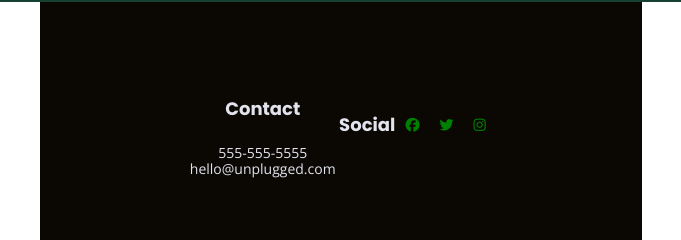
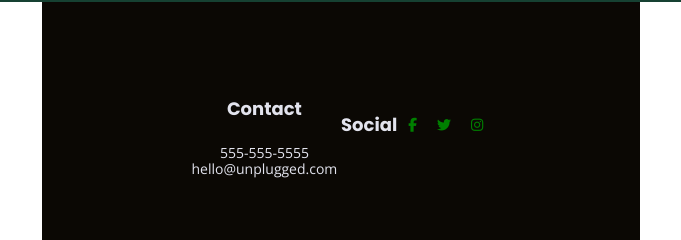
Before and after one commit to e-gunn/unplugged, a website: page index.html in a window 1280 px wide. Shown: the part 1999-2239 px from the top of the page, 299-980 px from the left. Drawn offline with nearby package versions, Linux system fonts and the light colour scheme.

Commit message:
Updated icon

```diff
--- a/index.html
+++ b/index.html
@@ -71,7 +71,7 @@
       </aside>
       <section class="features">
         <div class="content-wrapper">
-          <h2>Have the work week you always dreamed of-without the bad wifi.</h2>
+          <h2>Have the work week you always dreamed of- without the bad wifi.</h2>
           <article class="features-item">
             <p class="fontawesome-icon">
               <i class="fas fa-campground"></i>
@@ -141,7 +141,7 @@
           <h4>Social</h4>
           <div class="social-icons">
             <p>
-              <a href="https://www.facebook.com/yoursite" target="_blank"><i class="fab fa-facebook"></i></a>
+              <a href="https://www.facebook.com/yoursite" target="_blank"><i class="fab fa-facebook-f"></i></a>
             </p>
             <p>
               <a href="https://www.twitter.com/yoursite" target="_blank"><i class="fab fa-twitter"></i></a>
```
